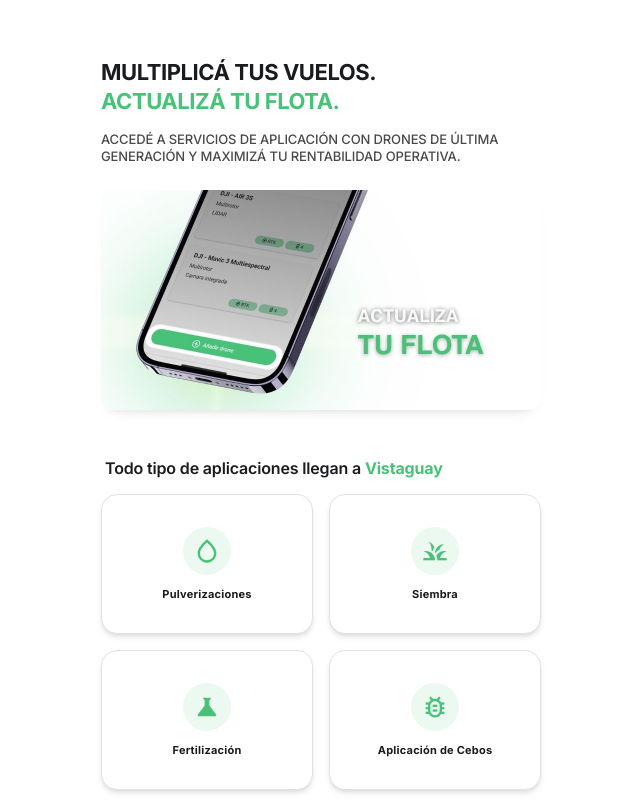
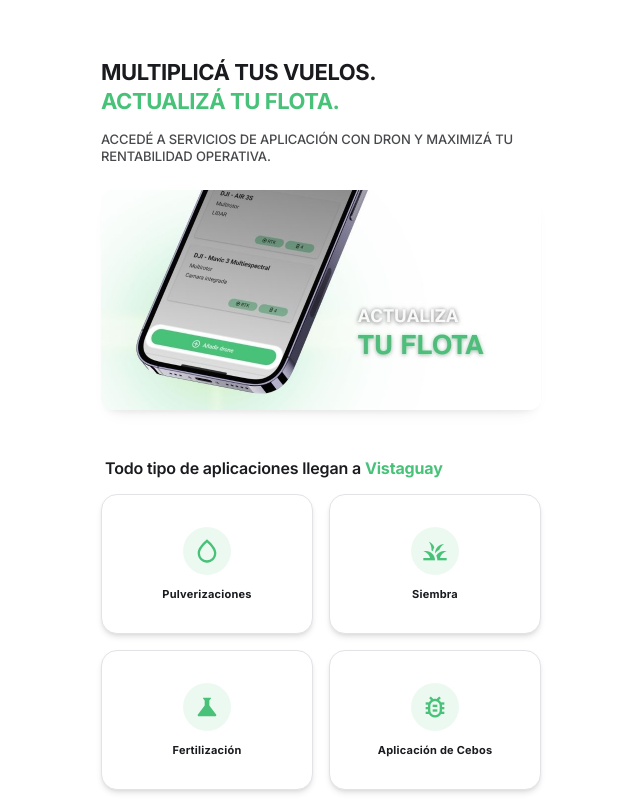
Before and after one commit to agustinafarias-vistaguay/carousel_experts_launches_aplication-, a plain HTML site: page index.html in a window 1280 px wide. Shown: the top 800 px of the page, without its empty margins (319-959 px from the left). Drawn offline with nearby package versions, Linux system fonts and the light colour scheme.

Commit message:
Cambio texto h1

```diff
--- a/index.html
+++ b/index.html
@@ -271,7 +271,7 @@
                     <span class="block text-[#47C278] mt-1">ACTUALIZÁ TU FLOTA.</span>
                 </h1>
                 <p class="text-title-md text-on-surface/80 font-medium">
-                    ACCEDÉ A SERVICIOS DE APLICACIÓN CON DRONES DE ÚLTIMA GENERACIÓN Y MAXIMIZÁ TU RENTABILIDAD
+                    ACCEDÉ A SERVICIOS DE APLICACIÓN CON DRON Y MAXIMIZÁ TU RENTABILIDAD
                     OPERATIVA.
                 </p>
             </div>
```
